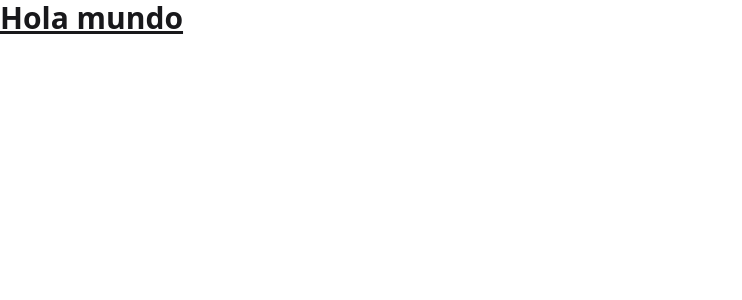
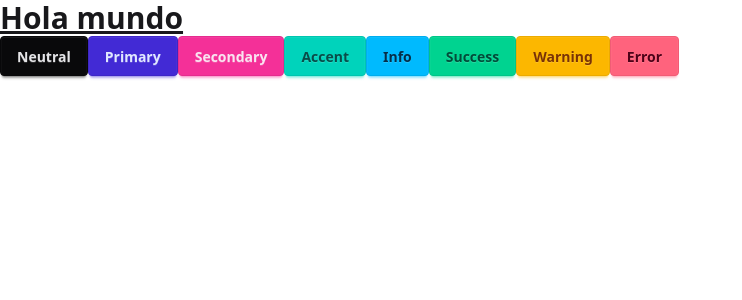
Before and after one commit to JenniArabel/CountryApp, an Angular app in the folder countryApp/: page / in a window 1280 px wide. Shown: the top 300 px of the page, without its empty margins (0-742 px from the left). Built offline with nearby package versions, Linux system fonts and the light colour scheme.

Commit message:
Probando DaisyUI en botones

```diff
--- a/countryApp/src/app/app.html
+++ b/countryApp/src/app/app.html
@@ -1 +1,10 @@
 <h1 class="text-3xl font-bold underline"> Hola mundo </h1>
+
+<button class="btn btn-neutral">Neutral</button>
+<button class="btn btn-primary">Primary</button>
+<button class="btn btn-secondary">Secondary</button>
+<button class="btn btn-accent">Accent</button>
+<button class="btn btn-info">Info</button>
+<button class="btn btn-success">Success</button>
+<button class="btn btn-warning">Warning</button>
+<button class="btn btn-error">Error</button>
```
